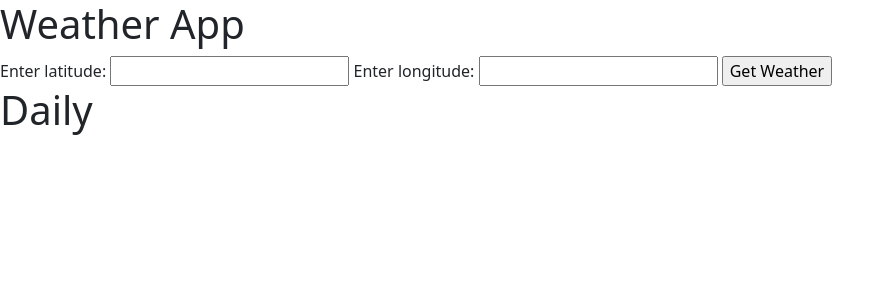
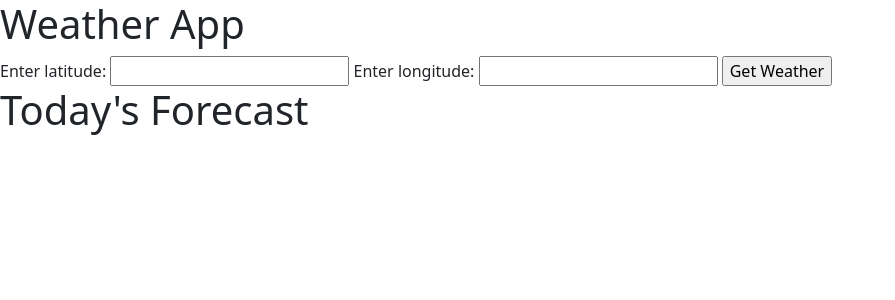
Before and after one commit to GuntherCoad/UI_WeatherApp, a Flask app: template templates/current.html in a window 1280 px wide. Shown: the top 300 px of the page, without its empty margins (0-895 px from the left). Run offline with Flask 3, Linux system fonts and the light colour scheme; the template is opened without the code that fills it, so the values that code supplies are empty.

Commit message:
Update current template.

```diff
--- a/templates/current.html
+++ b/templates/current.html
@@ -1,7 +1,7 @@
 {% extends 'weather.html' %}
 
 {% block header %}
-  <h1>{% block title %}Daily{% endblock %}</h1>
+  <h1>{% block title %}Today's Forecast{% endblock %}</h1>
 {% endblock %}
 
 {% block content %}
```
